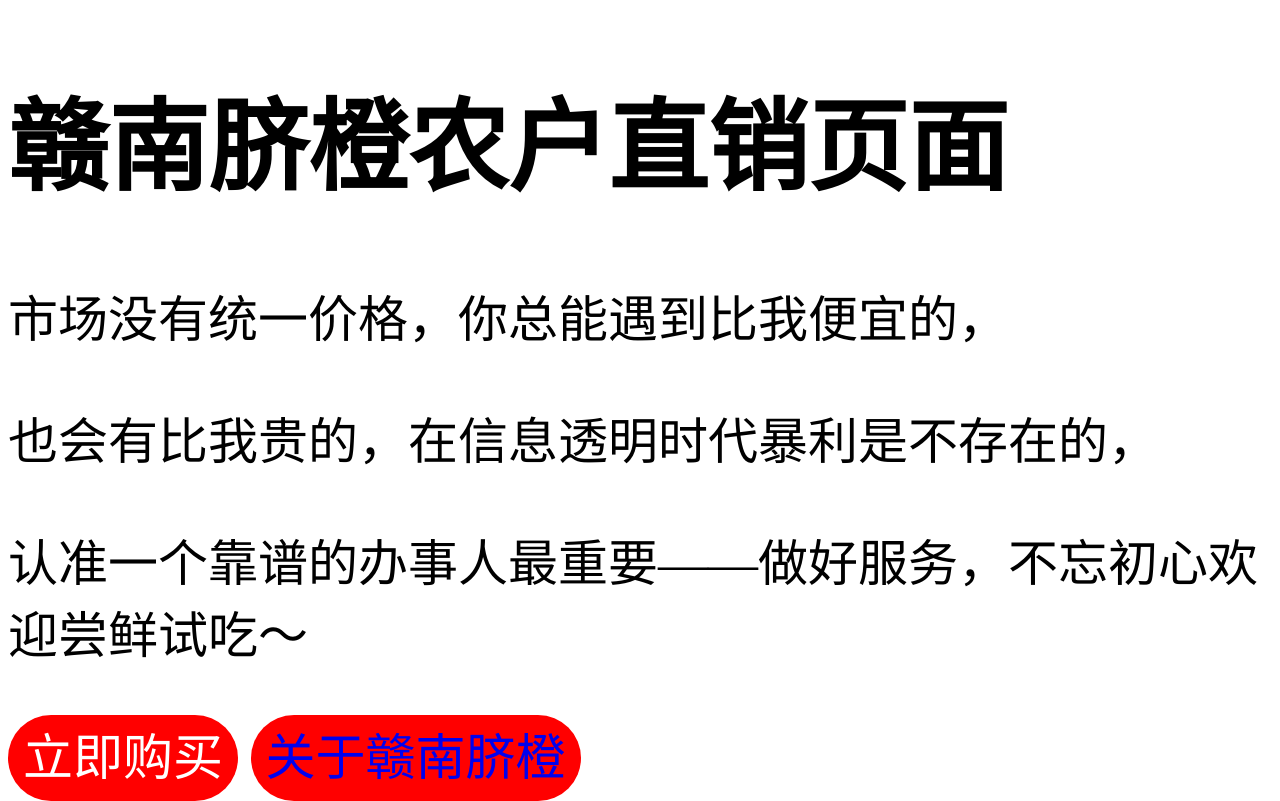
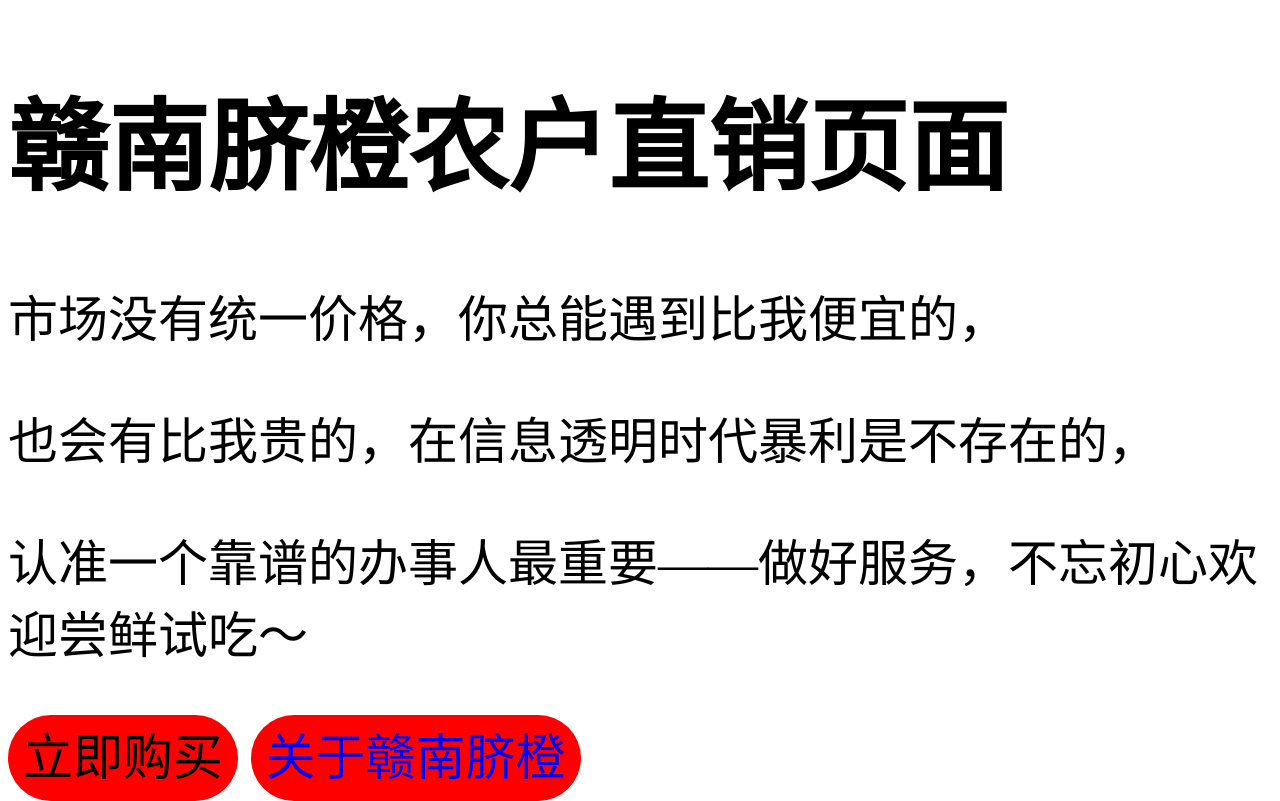
Before and after one commit to gnqj/gnqj.github.io, a plain HTML site: page index.html in a window 1280 px wide. In both pictures the pointer is over the link "立即购买". Drawn offline with Linux system fonts and the light colour scheme.

Commit message:
Update index.css

```diff
--- a/index.css
+++ b/index.css
@@ -1,4 +1,5 @@
 body{
+    background: White;
     font-size: 50px;
 }
 
@@ -10,5 +11,5 @@ a{
 }
 
 a:hover{
-    color: rgb(255, 255, 255);
+    color: black;
 }
```
